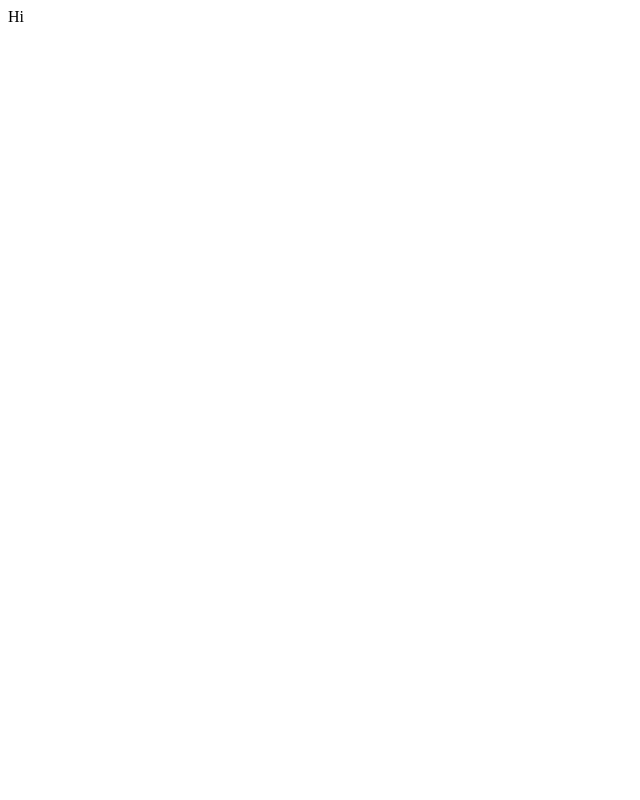
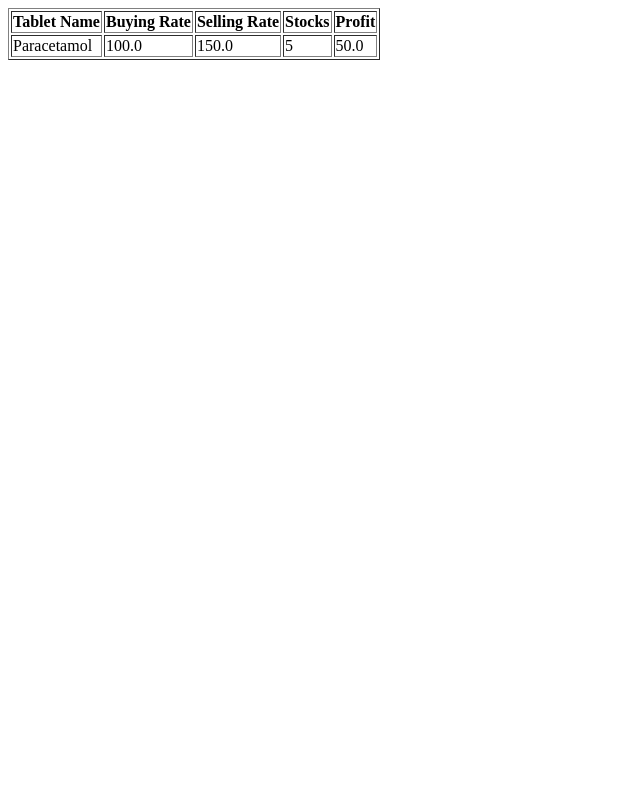
Before and after one commit to smabubakkar/Medical_Billing, a Django app: page / in a window 1280 px wide. Before the commit the part shown is almost empty. Shown: the whole page, without its empty margins (0-640 px from the left). Run offline with Django 3.2, Linux system fonts and the light colour scheme; data comes from the database, SQL or seed files in the repository; both versions use the stored data as it was after the commit.

Commit message:
Modified templates to display posts from database.

```diff
--- a/blog/models.py
+++ b/blog/models.py
@@ -9,13 +9,18 @@ class Post(models.Model):
     Buying_Rate = models.FloatField(null=True)
     Pieces=models.IntegerField(null=True)
     Selling_Rate=models.FloatField(null=True)
+    Profit=models.FloatField(default=0.0,null=True)
+    @property
+    def calc_profit(self):
+       return self.Selling_Rate-self.Buying_Rate
+
+
     #created_date = models.DateTimeField(default=timezone.now)
     #published_date = models.DateTimeField(blank=True, null=True)
     #publish_now=models.BooleanField(default=True)
-    def publish(self):
-        self.published_date = timezone.now()
-        self.save()
+    def save(self,*args,**kwargs):
+        self.Profit=self.calc_profit
+        super(Post,self).save(*args,**kwargs)
 
     def __str__(self):
-        #return self.title
-        pass
+        return str(self.Tablet_Name)
--- a/blog/templates/blog/stock.html
+++ b/blog/templates/blog/stock.html
@@ -1,5 +1,25 @@
 <html>
     <body>
-        Hi
-    </body>
+        <table border="1">
+            <tr>
+                <th>Tablet Name</th>
+                <th>Buying Rate</th>
+                <th>Selling Rate</th>
+                <th>Stocks</th>
+                <th>Profit</th>
+
+            </tr>
+        {% for post in posts %}
+            <tr>
+                <td>{{post.Tablet_Name}}</td>
+                <td>{{post.Buying_Rate}}</td>
+                <td>{{post.Selling_Rate}}</td>
+                <td>{{post.Pieces}}</td>
+                <td>{{post.Profit}}</td>
+            </tr>
+
+
+    {% endfor %}
+</table>
+</body>
 </html>
--- a/blog/views.py
+++ b/blog/views.py
@@ -1,5 +1,6 @@
 from django.shortcuts import render
-
+from .models import Post
 # Create your views here.
 def stock(request):
-    return render(request,'blog/stock.html',{})
+    posts=Post.objects.all()
+    return render(request,'blog/stock.html',{'posts':posts})
```
Also changed, not shown: blog/migrations/0004_post_profit.py (added), blog/migrations/0005_auto_20200415_2125.py (added), db.sqlite3.
